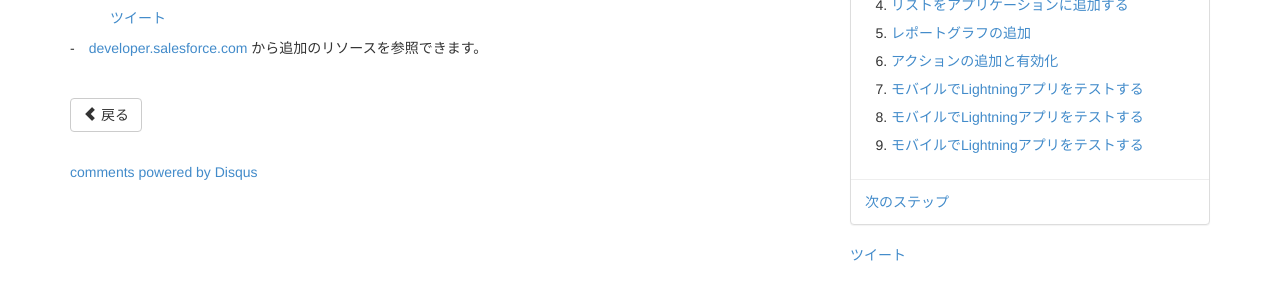
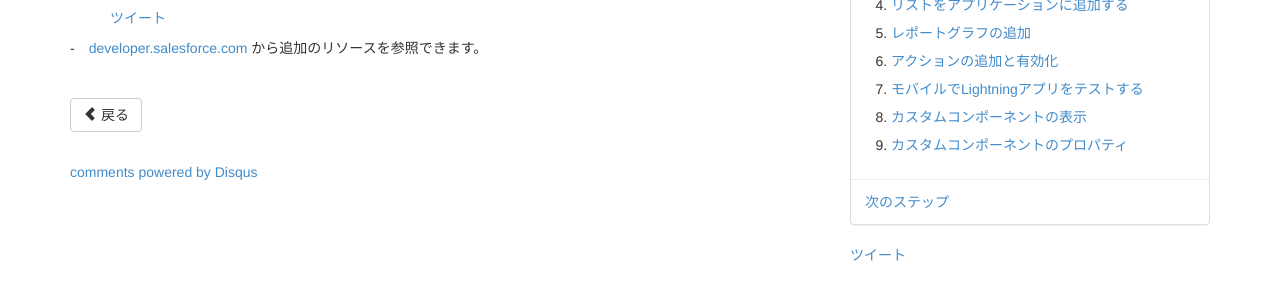
Before and after one commit to SalesforceDevelopersJapan/lightning-app-builder-tutorial, a Jekyll site: the page built from next.md, in a window 1280 px wide. Shown: the part 243-543 px from the top of the page. Built offline with Jekyll 4.4.1, drawn with Linux system fonts in a browser that asks for light colours; Markdown is read by kramdown in place of the engine named in the settings; comment, search, counter and statistics services are not loaded.

Commit message:
update sample code

```diff
--- a/_layouts/module.html
+++ b/_layouts/module.html
@@ -45,8 +45,8 @@
                 <li><a href="create-contactlist-component.html">レポートグラフの追加</a></li>
                 <li><a href="create-searchbar-component.html">アクションの追加と有効化</a></li>
                 <li><a href="create-contactdetails-component.html">モバイルでLightningアプリをテストする</a></li>
-                <li><a href="show-custom-component.html">モバイルでLightningアプリをテストする</a></li>
-                <li><a href="custom-component-design.html">モバイルでLightningアプリをテストする</a></li>
+                <li><a href="show-custom-component.html">カスタムコンポーネントの表示</a></li>
+                <li><a href="custom-component-design.html">カスタムコンポーネントのプロパティ</a></li>
             </ol>
             <hr/>
             <div style="margin: -8px 0 12px 14px">
```
